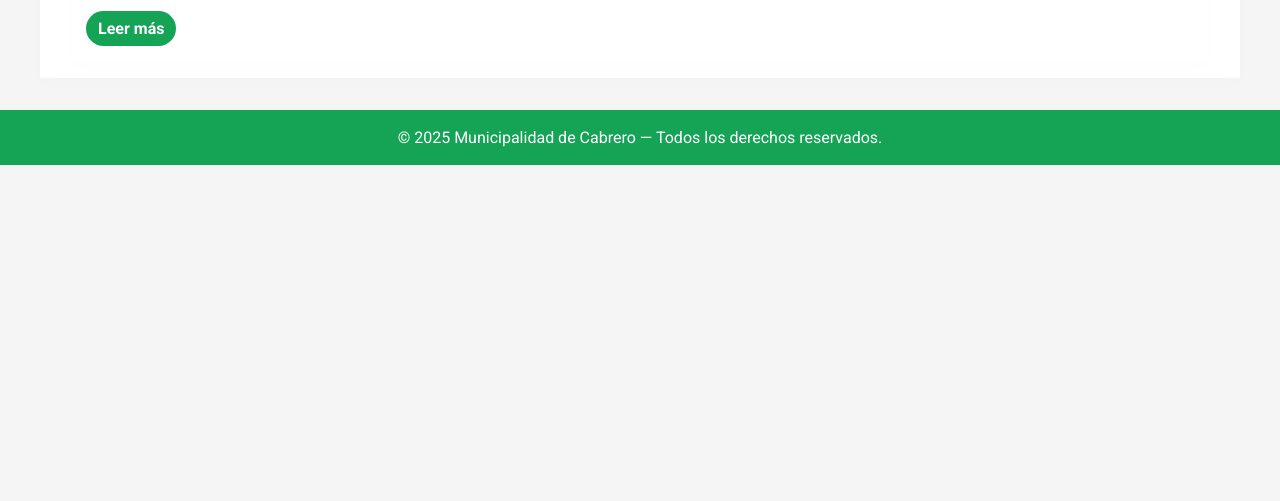
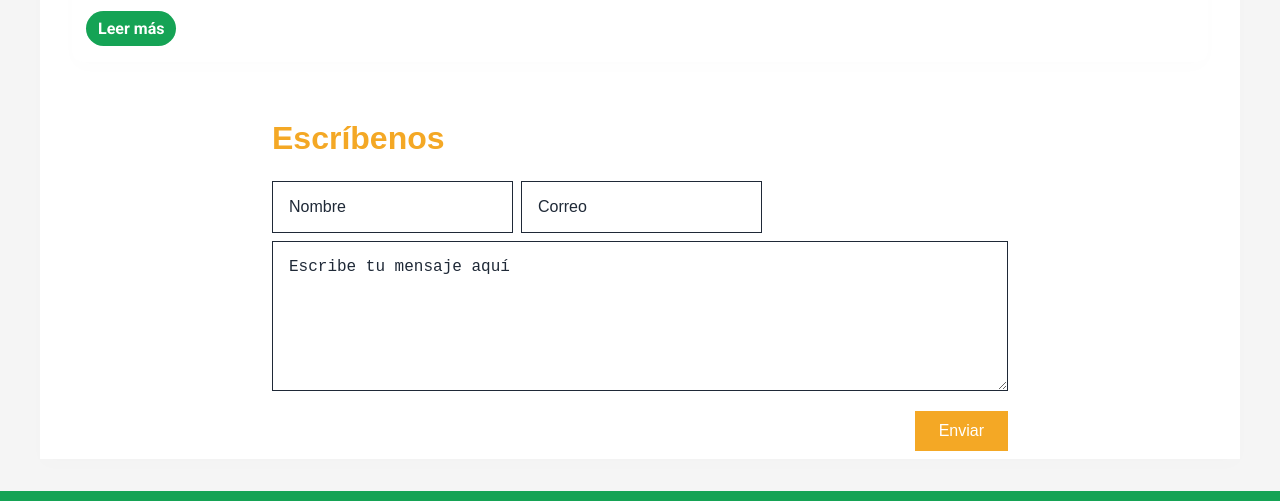
Before and after one commit to Gabriel-Rondong/Angular, an Angular app in the folder webcabrero/: page / in a window 1280 px wide. Shown: the part 1650-2151 px from the top of the page. Before the commit the page ends 1815 px from the top, so only its background shows below. Built offline with nearby package versions, Linux system fonts and the light colour scheme.

Commit message:
formulario añadido

```diff
--- /dev/null
+++ b/webcabrero/src/app/core/components/form/form.css
@@ -0,0 +1,56 @@
+form {
+  color: blue;
+  padding: 2rem;
+  max-width: 800px;
+  margin: auto;
+  font-family: 'Arial', sans-serif;
+}
+
+form h2 {
+  color: #f4a825; /* naranja */
+  margin-bottom: 1.5rem;
+  font-size: 2rem;
+  font-weight: bold;
+}
+
+input[type="text"],
+input[type="email"],
+textarea {
+  margin-bottom: 8px;
+  margin-right: 8px;
+  flex: 1;
+  background-color: transparent;
+  border: 1px solid;
+  padding: 1rem;
+  color: var(--texto);
+  font-size: 1rem;
+  outline: none;
+  border-radius: 0;
+}
+
+textarea {
+  width: 100%;
+  height: 150px;
+  resize: vertical;
+  margin-bottom: 1rem;
+}
+
+input::placeholder,
+textarea::placeholder {
+  color: var(--texto);
+}
+
+button[type="submit"] {
+  background-color: #f4a825;
+  color: white;
+  padding: 0.7rem 1.5rem;
+  border: none;
+  font-size: 1rem;
+  cursor: pointer;
+  float: right;
+  transition: background-color 0.3s;
+}
+
+button[type="submit"]:hover {
+  background-color: #e59a12;
+}
--- /dev/null
+++ b/webcabrero/src/app/core/components/form/form.html
@@ -0,0 +1,29 @@
+
+<form #contactForm="ngForm" (ngSubmit)="enviar()">
+  <h2>Escríbenos</h2>
+
+  <input
+  type="text"
+  name="nombre"
+  placeholder="Nombre"
+  [(ngModel)]="formData.nombre"
+  required
+  />
+  <input
+  type="email"
+  name="correo"
+  placeholder="Correo"
+  [(ngModel)]="formData.correo"
+  required
+  email
+  />
+
+  <textarea
+    name="mensaje"
+    placeholder="Escribe tu mensaje aquí"
+    [(ngModel)]="formData.mensaje"
+    required
+  ></textarea>
+
+  <button type="submit" [disabled]="!contactForm.valid">Enviar</button>
+</form>
--- /dev/null
+++ b/webcabrero/src/app/core/components/form/form.ts
@@ -0,0 +1,23 @@
+
+import { Component } from '@angular/core';
+import { FormsModule } from '@angular/forms';
+
+@Component({
+  selector: 'app-form',
+  standalone: true,
+  imports: [FormsModule],
+  templateUrl: './form.html',
+  styleUrl: './form.css'  // si solo tienes un archivo CSS
+})
+export class FormComponent {
+  formData = {
+    nombre: '',
+    correo: '',
+    mensaje: ''
+  };
+
+  enviar() {
+    console.log("ddad");
+    console.log('Datos del formulario:', this.formData);
+  }
+}
--- a/webcabrero/src/app/pages/home/home.html
+++ b/webcabrero/src/app/pages/home/home.html
@@ -13,4 +13,5 @@
       </article>
     }
   </div>
+  <app-form></app-form>
 </section>
--- a/webcabrero/src/app/pages/home/home.ts
+++ b/webcabrero/src/app/pages/home/home.ts
@@ -1,5 +1,6 @@
 import { Component } from '@angular/core';
 import { CommonModule, DatePipe } from '@angular/common';
+import { FormComponent } from '../../core/components/form/form';
 
 type Noticia = {
   id: number;
@@ -13,7 +14,7 @@ type Noticia = {
 @Component({
   selector: 'app-home',
   standalone: true,
-  imports: [CommonModule, DatePipe],
+  imports: [CommonModule, DatePipe, FormComponent],
   templateUrl: './home.html',
   styleUrl: './home.css'
 })
```
